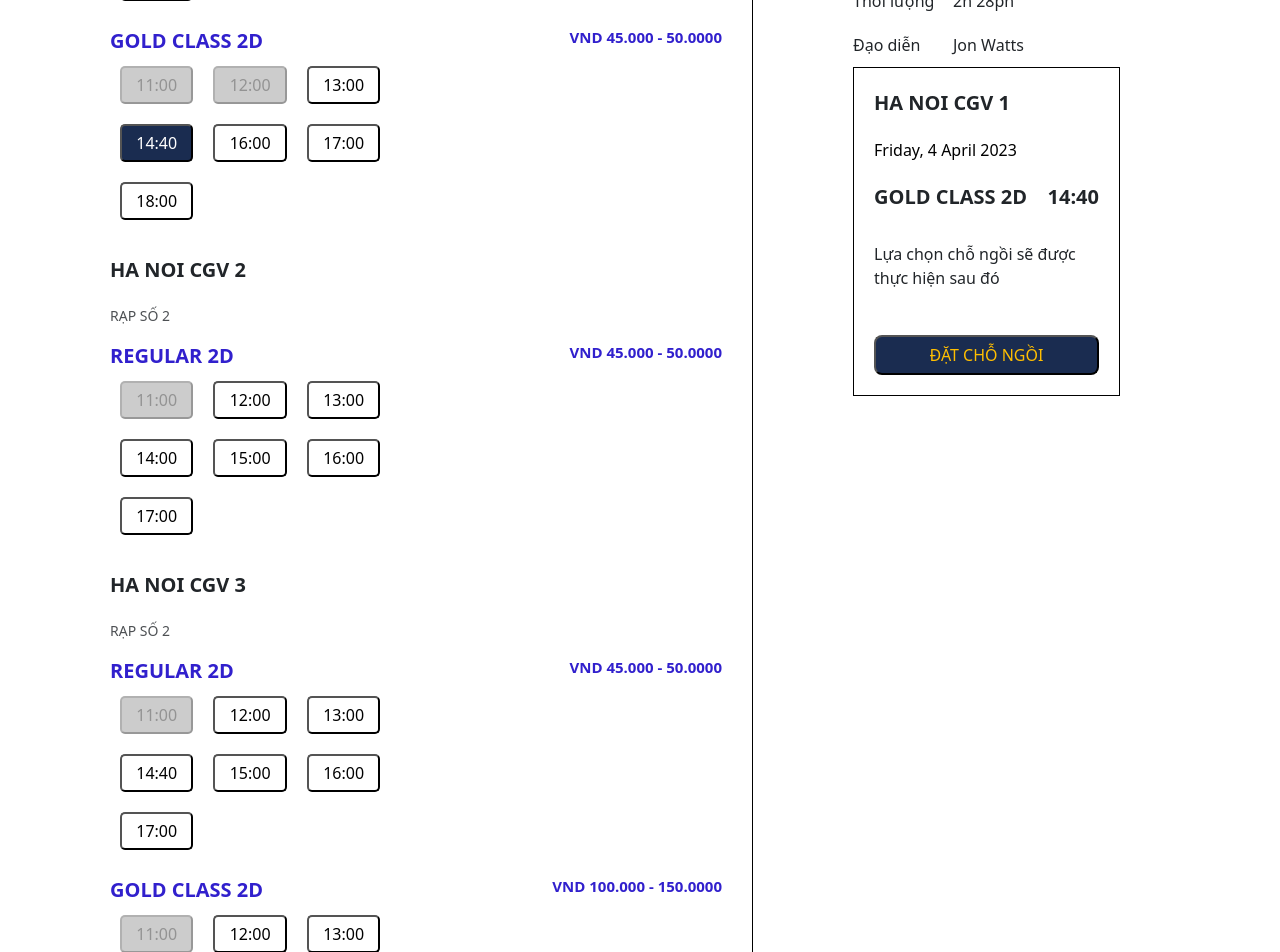
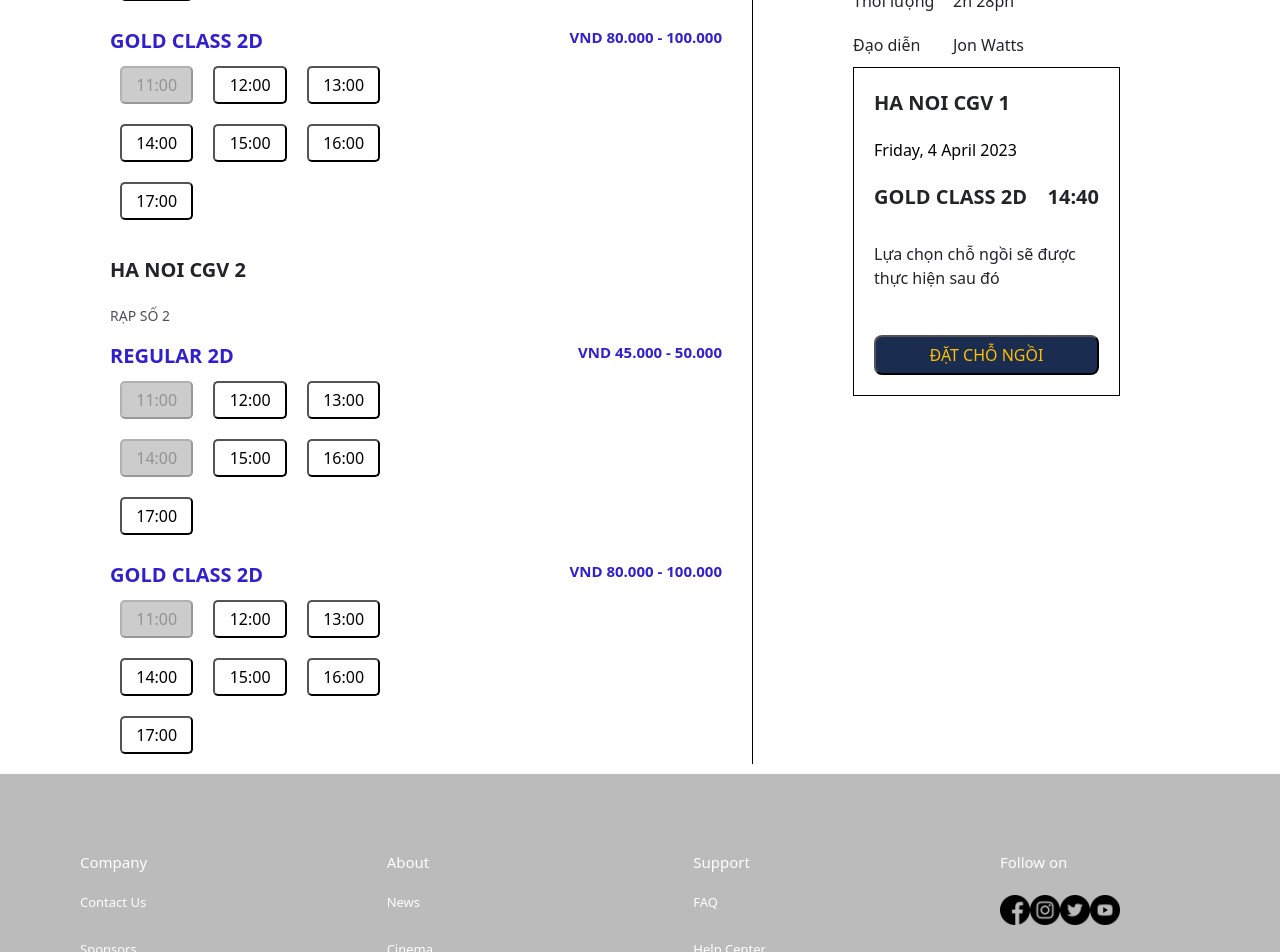
Before and after one commit to Leino2604/cinema-web-app, a React (Create React App) app: page /schedule in a window 1280 px wide. Shown: the part 660-1612 px from the top of the page. Built offline with nearby package versions, Linux system fonts and the light colour scheme.

Commit message:
Fix event when press button choose schedule

```diff
--- a/src/pages/ScheduleSelection/ScheduleSelection.js
+++ b/src/pages/ScheduleSelection/ScheduleSelection.js
@@ -4,6 +4,35 @@
 import {GrLocation} from "react-icons/gr"
 import images from '../../assets/images'
 import { Link } from "react-router-dom";
+
+function Movie(name, price, time, out ){
+  let [activeTime, setActiveTime] = useState(null);
+  const timeButtons = time.map(t => (
+    <button
+      key={t}
+      className={`${styles.timeElement} ${out.includes(t) ? styles.disabled : ''} ${activeTime === t ? styles.active : ''}`}
+      disabled={out.includes(t)}
+      onClick={() => setActiveTime(activeTime === t ? null : t)}
+    >
+      {t}
+    </button>
+  ));
+
+  return (
+    <div className={styles.typeMovie}>
+      <div className={styles.type}>
+        <div className={styles.nameType}>{name}</div>
+        <div className={styles.price}>{price}</div>
+      </div>
+      <div className={styles.timeMovie}>
+        {timeButtons}
+      </div>
+    </div>
+  );
+}
+
+
+
 
 function ScheduleSelection() {
   const day = ['Sun', 'Mon', 'Tue', 'Web', 'Thu', 'Fri', 'Sat'];
@@ -67,99 +96,23 @@
               <AiOutlineSearch className = {styles.iconSearch}/>
           </div>
         </div>
+
         <div className = {styles.Cinemas}>
           <div className = {styles.nameCinema}>HA NOI CGV 1</div>
           <div className = {styles.numberCinema}>Rạp số 1</div>
-          <div className = {styles.typeMovie}>
-              <div className = {styles.type}>
-                  <div className = {styles.nameType}>REGULAR 2D</div>
-                  <div className = {styles.price}>VND 45.000 - 50.0000</div>
-              </div>
-              <div className = {styles.timeMovie}>
-                <button disabled className = {`${styles.timeElement} ${styles.disabled}`}>11:00</button>
-                <button disabled className = {`${styles.timeElement} ${styles.disabled}`}>12:00</button>
-                <button className = {`${styles.timeElement}`}>13:00</button>
-                <button className = {styles.timeElement}>14:00</button>
-                <button className = {styles.timeElement}>15:00</button>
-                <button className = {styles.timeElement}>16:00</button>
-                <button className = {styles.timeElement}>17:00</button>
-              </div>
-          </div>
 
-          <div className = {styles.typeMovie}>
-              <div className = {styles.type}>
-                  <div className = {styles.nameType}>GOLD class 2d</div>
-                  <div className = {styles.price}>VND 45.000 - 50.0000</div>
-              </div>
-              <div className = {styles.timeMovie}>
-                <button disabled className = {`${styles.timeElement} ${styles.disabled}`}>11:00</button>
-                <button disabled className = {`${styles.timeElement} ${styles.disabled}`}>12:00</button>
-                <button className = {styles.timeElement}>13:00</button>
-                <button className = {`${styles.timeElement} ${styles.active}`}>14:40</button>
-                <button className = {styles.timeElement}>16:00</button>
-                <button className = {styles.timeElement}>17:00</button>
-                <button className = {styles.timeElement}>18:00</button>
-              </div>
-          </div>
+          {Movie("REGULAR 2D", "VND " + "45.000 - 50.000", ["11:00", "12:00", "13:00", "14:00", "15:00", "16:00", "17:00"], ["11:00", "13:00"])}
+          {Movie("GOLD class 2d", "VND " + "80.000 - 100.000", ["11:00", "12:00", "13:00", "14:00", "15:00", "16:00", "17:00"], ["11:00"])}
         </div>
 
         <div className = {styles.Cinemas}>
           <div className = {styles.nameCinema}>HA NOI CGV 2</div>
           <div className = {styles.numberCinema}>Rạp số 2</div>
-          <div className = {styles.typeMovie}>
-              <div className = {styles.type}>
-                  <div className = {styles.nameType}>REGULAR 2D</div>
-                  <div className = {styles.price}>VND 45.000 - 50.0000</div>
-              </div>
-              <div className = {styles.timeMovie}>
-                <button disabled className = {`${styles.timeElement} ${styles.disabled}`}>11:00</button>
-                <button className = {styles.timeElement}>12:00</button>
-                <button className = {`${styles.timeElement}`}>13:00</button>
-                <button className = {styles.timeElement}>14:00</button>
-                <button className = {styles.timeElement}>15:00</button>
-                <button className = {styles.timeElement}>16:00</button>
-                <button className = {styles.timeElement}>17:00</button>
-              </div>
-          </div>
+          {Movie("REGULAR 2D", "VND " + "45.000 - 50.000", ["11:00", "12:00", "13:00", "14:00", "15:00", "16:00", "17:00"], ["11:00", "14:00"])}
+          {Movie("GOLD class 2d", "VND " + "80.000 - 100.000", ["11:00", "12:00", "13:00", "14:00", "15:00", "16:00", "17:00"], ["11:00"])}
+        </div>
 
 
-        </div>
-
-        <div className = {styles.Cinemas}>
-          <div className = {styles.nameCinema}>HA NOI CGV 3</div>
-          <div className = {styles.numberCinema}>Rạp số 2</div>
-          <div className = {styles.typeMovie}>
-              <div className = {styles.type}>
-                  <div className = {styles.nameType}>REGULAR 2D</div>
-                  <div className = {styles.price}>VND 45.000 - 50.0000</div>
-              </div>
-              <div className = {styles.timeMovie}>
-                <button disabled className = {`${styles.timeElement} ${styles.disabled}`}>11:00</button>
-                <button className = {styles.timeElement}>12:00</button>
-                <button className = {styles.timeElement}>13:00</button>
-                <button className = {`${styles.timeElement}`}>14:40</button>
-                <button className = {styles.timeElement}>15:00</button>
-                <button className = {styles.timeElement}>16:00</button>
-                <button className = {styles.timeElement}>17:00</button>
-              </div>
-          </div>
-
-          <div className = {styles.typeMovie}>
-              <div className = {styles.type}>
-                  <div className = {styles.nameType}>GOLD class 2d</div>
-                  <div className = {styles.price}>VND 100.000 - 150.0000</div>
-              </div>
-              <div className = {styles.timeMovie}>
-                <button disabled className = {`${styles.timeElement} ${styles.disabled}`}>11:00</button>
-                <button className = {styles.timeElement}>12:00</button>
-                <button className = {`${styles.timeElement}`}>13:00</button>
-                <button className = {styles.timeElement}>14:00</button>
-                <button className = {styles.timeElement}>15:00</button>
-                <button className = {styles.timeElement}>16:00</button>
-                <button className = {styles.timeElement}>17:00</button>
-              </div>
-          </div>
-        </div>
 
 
 
```
